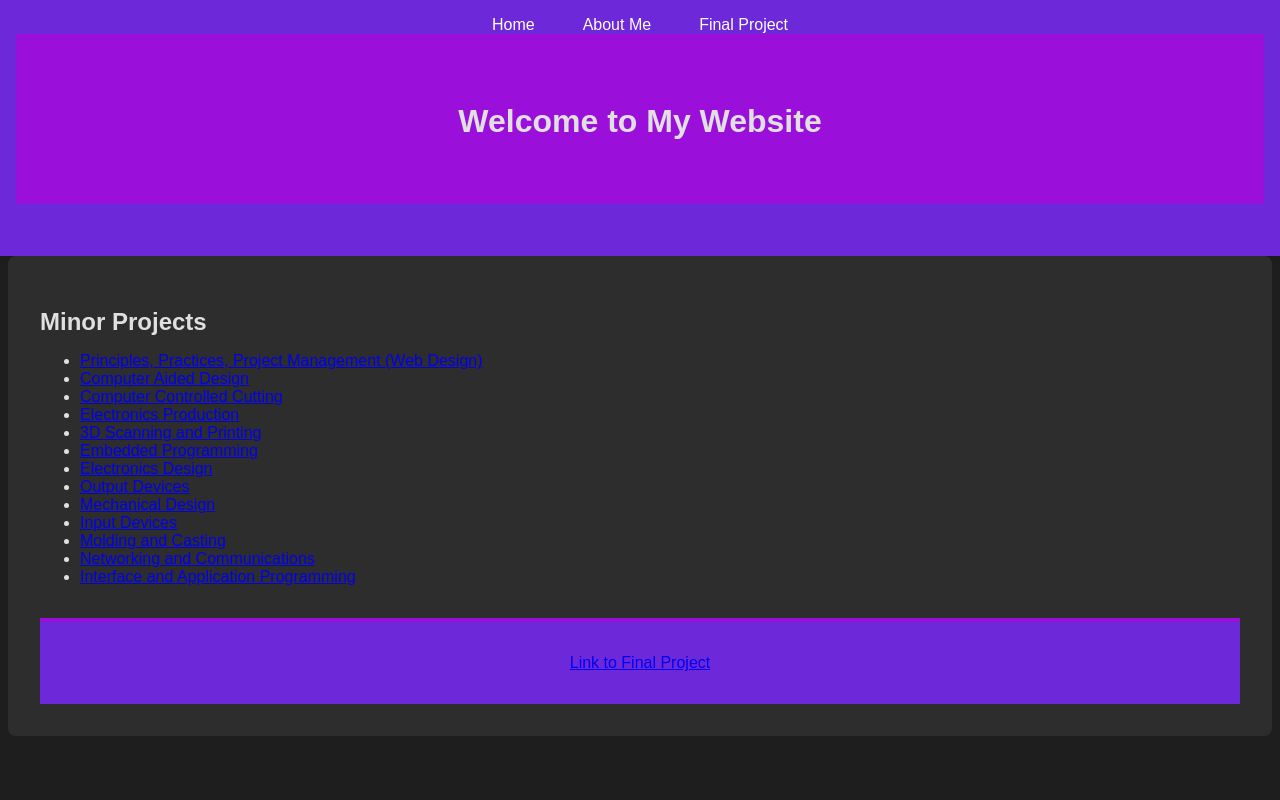
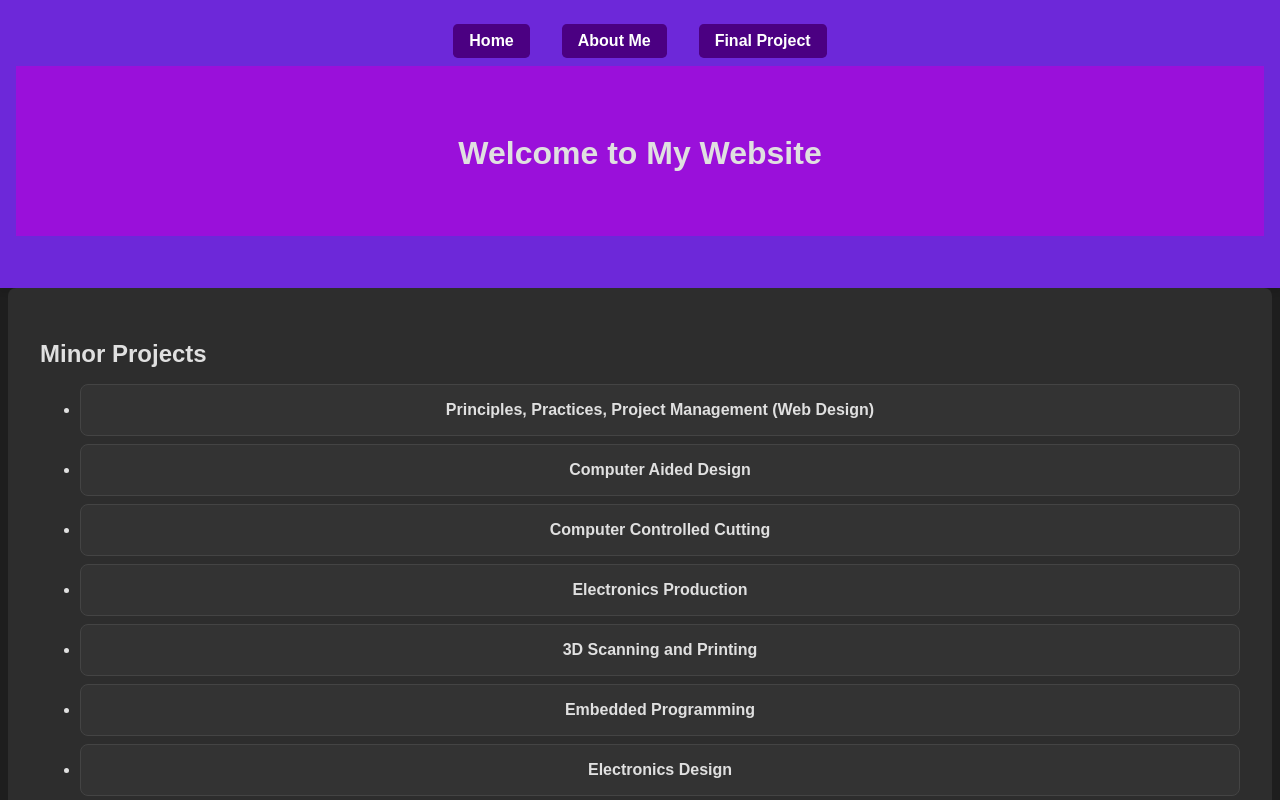
Before and after one commit to NoQuintana/NoQuintana.github.io, a plain HTML site: page index.html in a window 1280 px wide. Shown: the top 800 px of the page. Drawn offline with Linux system fonts and the light colour scheme.

Commit message:
link updates

```diff
--- a/css/styles.css
+++ b/css/styles.css
@@ -78,3 +78,55 @@ h2 {
     font-size: 1.5rem;
     margin-bottom: 1rem;
 }
+/* General link styles */
+a {
+    text-decoration: none;
+    color: #e0e0e0; /* Light gray text color */
+    font-weight: bold;
+}
+
+/* Navigation link styles */
+.nav-link {
+    display: inline-block;
+    padding: 0.5rem 1rem;
+    margin: 0.5rem;
+    background-color: #4b0082; /* Indigo background to complement the purple theme */
+    border-radius: 0.3rem;
+    transition: background-color 0.3s, color 0.3s;
+}
+
+.nav-link:hover {
+    background-color: #6d28d9; /* Purple background on hover */
+    color: #ffffff; /* Ensure text color remains white */
+}
+
+/* Project box styles */
+.project-box {
+    display: block;
+    padding: 1rem;
+    margin: 0.5rem 0;
+    background-color: #333333; /* Darker gray background for contrast */
+    border: 1px solid #444444; /* Slightly lighter border for definition */
+    border-radius: 0.5rem;
+    text-align: center;
+    transition: background-color 0.3s, border-color 0.3s;
+}
+
+.project-box:hover {
+    background-color: #444444; /* Slightly lighter gray on hover */
+    border-color: #555555; /* Slightly lighter border on hover */
+}
+
+/* Footer link styles */
+.footer-link {
+    display: inline-block;
+    padding: 0.5rem 1rem;
+    background-color: #4b0082; /* Indigo background to match nav links */
+    border-radius: 0.3rem;
+    transition: background-color 0.3s, color 0.3s;
+}
+
+.footer-link:hover {
+    background-color: #6d28d9; /* Purple background on hover */
+    color: #ffffff; /* Ensure text color remains white */
+}
--- a/index.html
+++ b/index.html
@@ -10,9 +10,9 @@
     <header>
         <nav>
             <ul>
-                <li><a href="index.html">Home</a></li>
-                <li><a href="about.html">About Me</a></li>
-                <li><a href="final-project.html">Final Project</a></li>
+                <li><a href="index.html" class="nav-link">Home</a></li>
+                <li><a href="about.html" class="nav-link">About Me</a></li>
+                <li><a href="final-project.html" class="nav-link">Final Project</a></li>
             </ul>
         </nav>
         <div class="banner">
@@ -23,23 +23,23 @@
         <section class="links">
             <h2>Minor Projects</h2>
             <ul>
-                <li><a href="404.html">Principles, Practices, Project Management (Web Design)</a></li>
-                <li><a href="404.html">Computer Aided Design</a></li>
-                <li><a href="404.html">Computer Controlled Cutting</a></li>
-                <li><a href="404.html">Electronics Production</a></li>
-                <li><a href="404.html">3D Scanning and Printing</a></li>
-                <li><a href="404.html">Embedded Programming</a></li>
-                <li><a href="404.html">Electronics Design</a></li>
-                <li><a href="404.html">Output Devices</a></li>
-                <li><a href="404.html">Mechanical Design</a></li>
-                <li><a href="404.html">Input Devices</a></li>
-                <li><a href="404.html">Molding and Casting</a></li>
-                <li><a href="404.html">Networking and Communications</a></li>
-                <li><a href="404.html">Interface and Application Programming</a></li>
+                <li><a href="404.html" class="project-box">Principles, Practices, Project Management (Web Design)</a></li>
+                <li><a href="404.html" class="project-box">Computer Aided Design</a></li>
+                <li><a href="404.html" class="project-box">Computer Controlled Cutting</a></li>
+                <li><a href="404.html" class="project-box">Electronics Production</a></li>
+                <li><a href="404.html" class="project-box">3D Scanning and Printing</a></li>
+                <li><a href="404.html" class="project-box">Embedded Programming</a></li>
+                <li><a href="404.html" class="project-box">Electronics Design</a></li>
+                <li><a href="404.html" class="project-box">Output Devices</a></li>
+                <li><a href="404.html" class="project-box">Mechanical Design</a></li>
+                <li><a href="404.html" class="project-box">Input Devices</a></li>
+                <li><a href="404.html" class="project-box">Molding and Casting</a></li>
+                <li><a href="404.html" class="project-box">Networking and Communications</a></li>
+                <li><a href="404.html" class="project-box">Interface and Application Programming</a></li>
             </ul>
         </section>
         <footer>
-            <p><a href="final-project.html">Link to Final Project</a></p>
+            <p><a href="final-project.html" class="footer-link">Link to Final Project</a></p>
         </footer>
     </main>
 </body>
```
